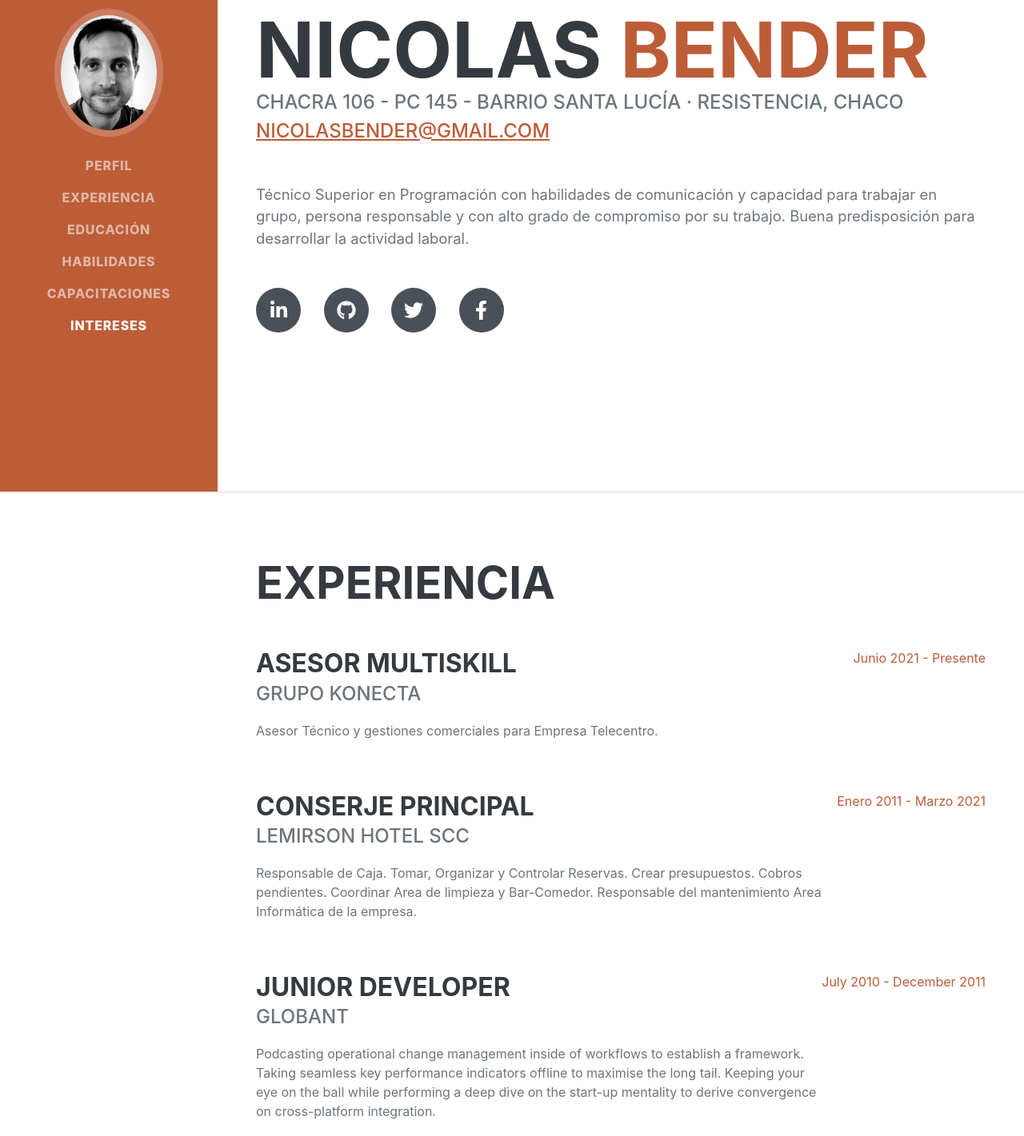
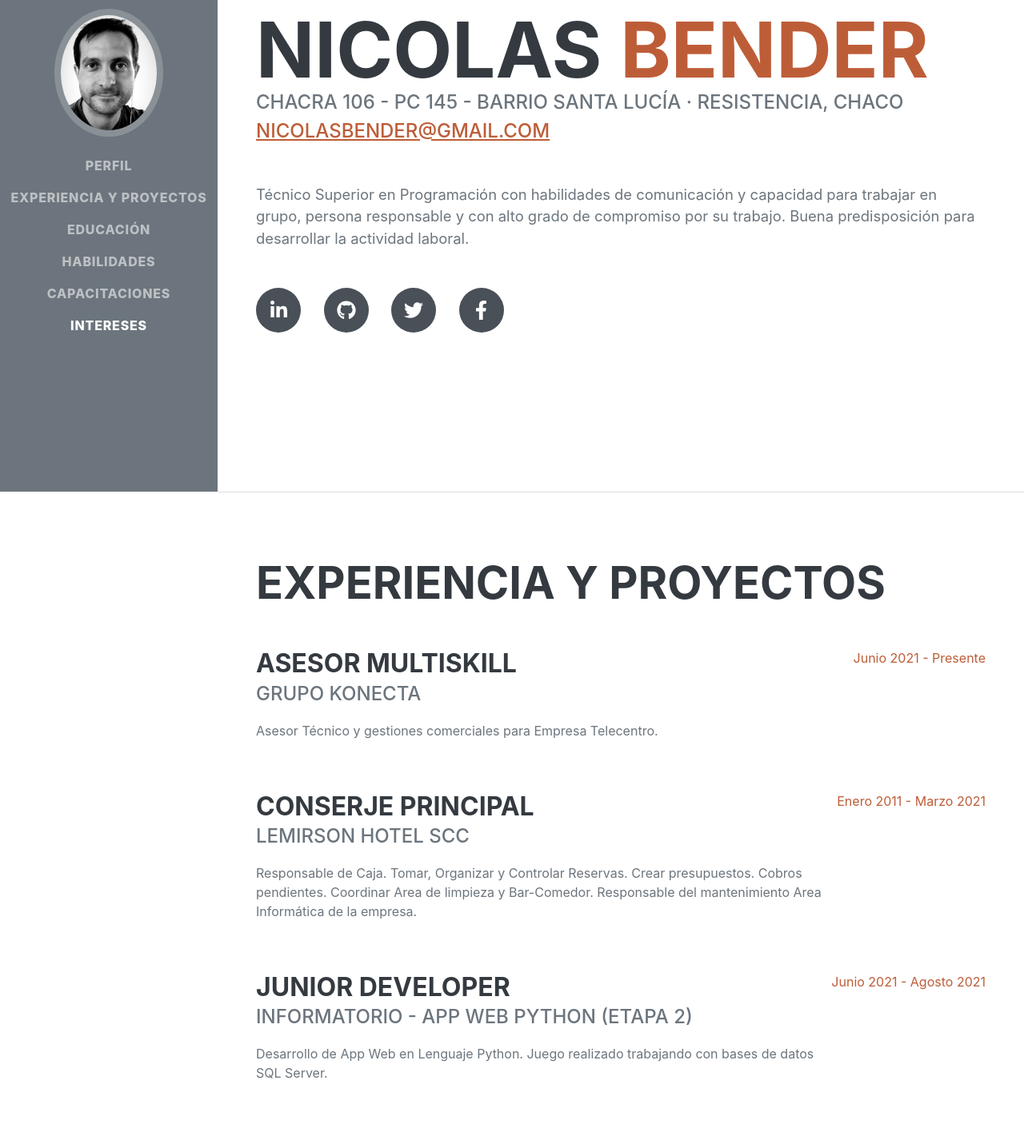
Before and after one commit to nicolasbender4/portfolio, a plain HTML site: page portfolio/index.html in a window 1280 px wide. Shown: the part 185-1606 px from the top of the page at 80% size. Drawn offline with nearby package versions, Linux system fonts and the light colour scheme; a web font is replaced by a local one.

Commit message:
Actualizado Proyectos

```diff
--- a/portfolio/index.html
+++ b/portfolio/index.html
@@ -17,7 +17,7 @@
     </head>
     <body id="page-top">
         <!-- Navigation-->
-        <nav class="navbar navbar-expand-lg navbar-dark bg-primary fixed-top" id="sideNav">
+        <nav class="navbar navbar-expand-lg navbar-dark bg-secondary fixed-top" id="sideNav">
             <a class="navbar-brand js-scroll-trigger" href="#page-top">
                 <span class="d-block d-lg-none">Nicolás Bender</span>
                 <span class="d-none d-lg-block"><img class="img-fluid img-profile rounded-circle mx-auto mb-2" src="assets/img/profile.jpg" alt="..." /></span>
@@ -26,7 +26,7 @@
             <div class="collapse navbar-collapse" id="navbarResponsive">
                 <ul class="navbar-nav">
                     <li class="nav-item"><a class="nav-link js-scroll-trigger" href="#about">Perfil</a></li>
-                    <li class="nav-item"><a class="nav-link js-scroll-trigger" href="#experience">Experiencia</a></li>
+                    <li class="nav-item"><a class="nav-link js-scroll-trigger" href="#experience">Experiencia y Proyectos</a></li>
                     <li class="nav-item"><a class="nav-link js-scroll-trigger" href="#education">Educación</a></li>
                     <li class="nav-item"><a class="nav-link js-scroll-trigger" href="#skills">Habilidades</a></li>
                     <li class="nav-item"><a class="nav-link js-scroll-trigger" href="#trainings">Capacitaciones</a></li>
@@ -60,7 +60,7 @@
             <!-- Experience-->
             <section class="resume-section" id="experience">
                 <div class="resume-section-content">
-                    <h2 class="mb-5">Experiencia</h2>
+                    <h2 class="mb-5">Experiencia y Proyectos</h2>
                     <div class="d-flex flex-column flex-md-row justify-content-between mb-5">
                         <div class="flex-grow-1">
                             <h3 class="mb-0">Asesor MultiSkill</h3>
@@ -80,10 +80,10 @@
                     <div class="d-flex flex-column flex-md-row justify-content-between mb-5">
                         <div class="flex-grow-1">
                             <h3 class="mb-0">Junior Developer</h3>
-                            <div class="subheading mb-3">Globant</div>
-                            <p>Podcasting operational change management inside of workflows to establish a framework. Taking seamless key performance indicators offline to maximise the long tail. Keeping your eye on the ball while performing a deep dive on the start-up mentality to derive convergence on cross-platform integration.</p>
+                            <div class="subheading mb-3">Informatorio - App Web Python (Etapa 2)</div>
+                            <p>Desarrollo de App Web en Lenguaje Python. Juego realizado trabajando con bases de datos SQL Server.</p>
                         </div>
-                        <div class="flex-shrink-0"><span class="text-primary">July 2010 - December 2011</span></div>
+                        <div class="flex-shrink-0"><span class="text-primary">Junio 2021 - Agosto 2021</span></div>
                     </div>
                 </div>
             </section>
```
